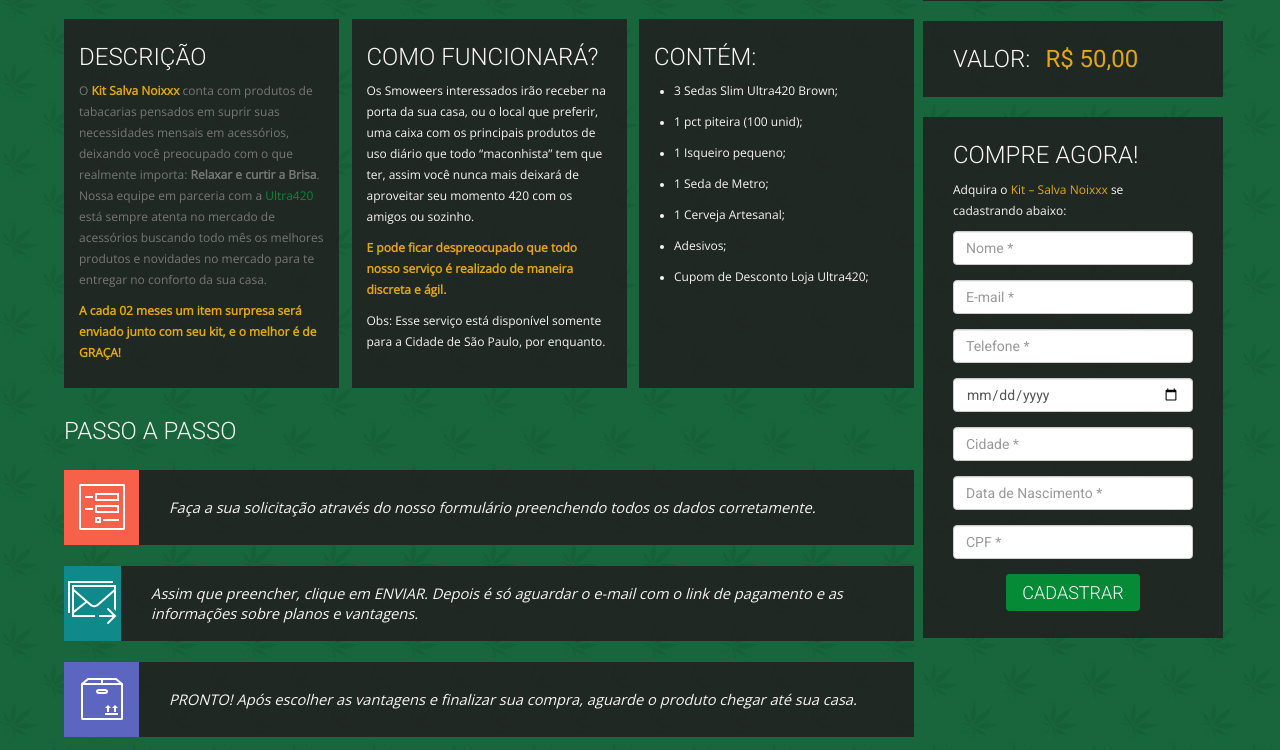
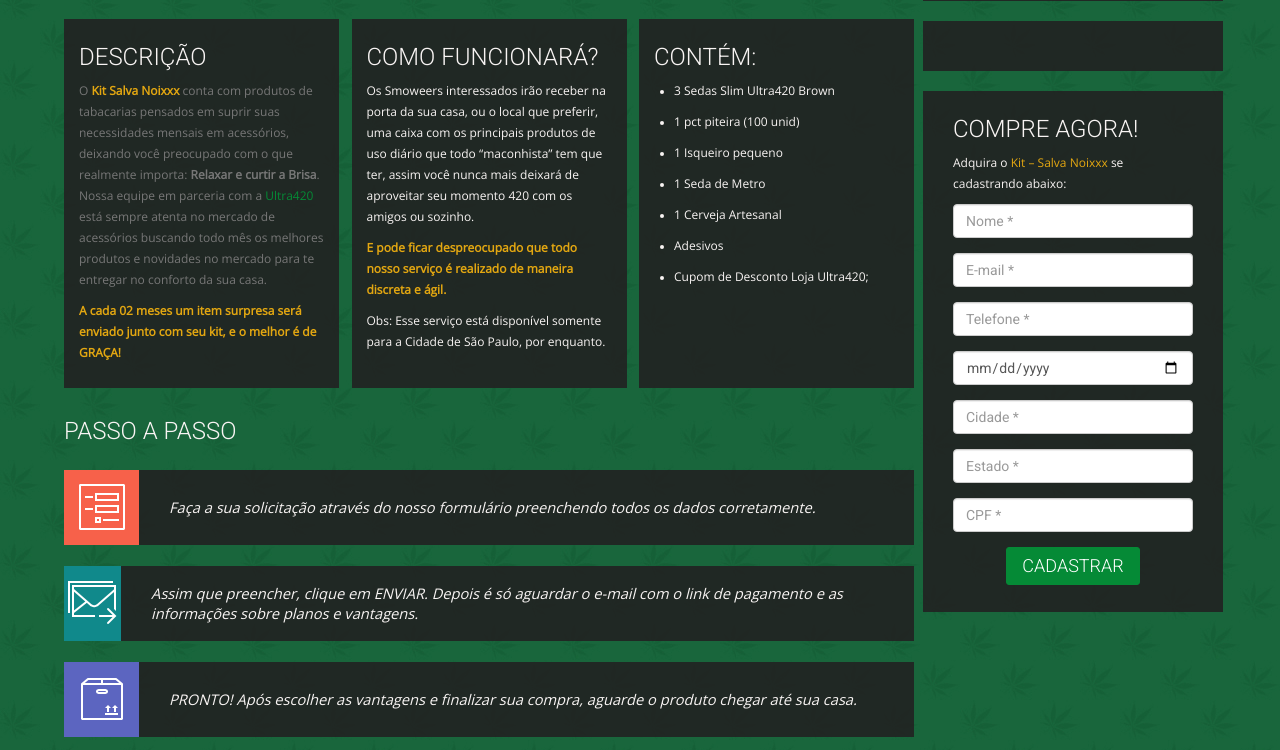
Before and after one commit to felipenakao/smowee, a Laravel app: template resources/views/clube/product.blade.php in a window 1280 px wide. Shown: the part 460-1210 px from the top of the page. Run offline with Laravel 8, Linux system fonts and the light colour scheme; the template is opened without the code that fills it, so the values that code supplies are empty; settings files or empty folders that the repository lacks are supplied; some libraries are stand-ins or nearby versions; some web fonts are replaced.

Commit message:
text and form placeholder

```diff
--- a/resources/views/clube/product.blade.php
+++ b/resources/views/clube/product.blade.php
@@ -47,36 +47,36 @@
         <ul>
           <li>
             <p>
-              3 Sedas Slim Ultra420 Brown;
+              3 Sedas Slim Ultra420 Brown
             </p>
           </li>
 
           <li>
             <p>
-              1 pct piteira (100 unid);
+              1 pct piteira (100 unid)
             </p>
           </li>
 
           <li>
             <p>
-              1 Isqueiro pequeno;
+              1 Isqueiro pequeno
             </p>
           </li>
           <li>
             <p>
-              1 Seda de Metro;
+              1 Seda de Metro
             </p>
           </li>
 
           <li>
             <p>
-              1 Cerveja Artesanal;
+              1 Cerveja Artesanal
             </p>
           </li>
 
           <li>
             <p>
-              Adesivos;
+              Adesivos
             </p>
           </li>
 
@@ -144,15 +144,15 @@
         </div>
 
         <div class="clube-exit">
-          <button type="submit" class="btn btn-xl">Alterar Dados</button>
+          <!-- <button type="submit" class="btn btn-xl">Alterar Dados</button> -->
           <button type="submit" class="btn btn-xl">Sair</button>
         </div>
     </div>
     <div id="clube-side-product" class="clube-side-caption valor"><h3>
-      Valor:
+      <!-- Valor: -->
     </h3>
     <p class="yellow">
-      R$ 50,00
+      <!-- R$ 50,00 -->
     </p>
   </div>
 
@@ -179,11 +179,11 @@
               <p class="help-block text-danger"></p>
             </div>
             <div class="form-group">
-              <input type="text" class="form-control" placeholder="Cidade *" id="cidade" required data-validation-required-message="Por favor insira sua data de nascimento.">
+              <input type="text" class="form-control" placeholder="Cidade *" id="cidade" required data-validation-required-message="Por favor insira sua cidade.">
               <p class="help-block text-danger"></p>
             </div>
             <div class="form-group">
-              <input type="text" class="form-control" placeholder="Data de Nascimento *" id="estado" required data-validation-required-message="Por favor insira sua data de nascimento.">
+              <input type="text" class="form-control" placeholder="Estado *" id="estado" required data-validation-required-message="Por favor insira seu estado.">
               <p class="help-block text-danger"></p>
             </div>
             <div class="form-group">
```
